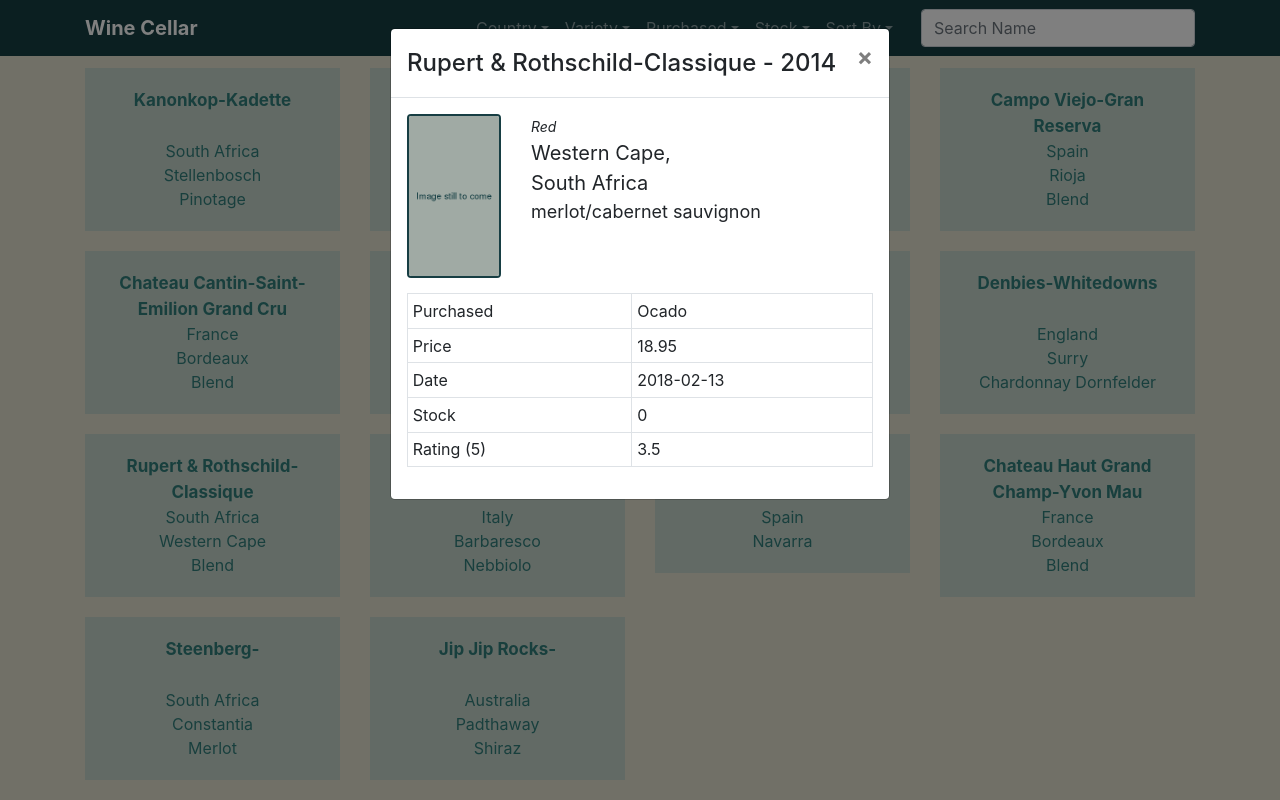
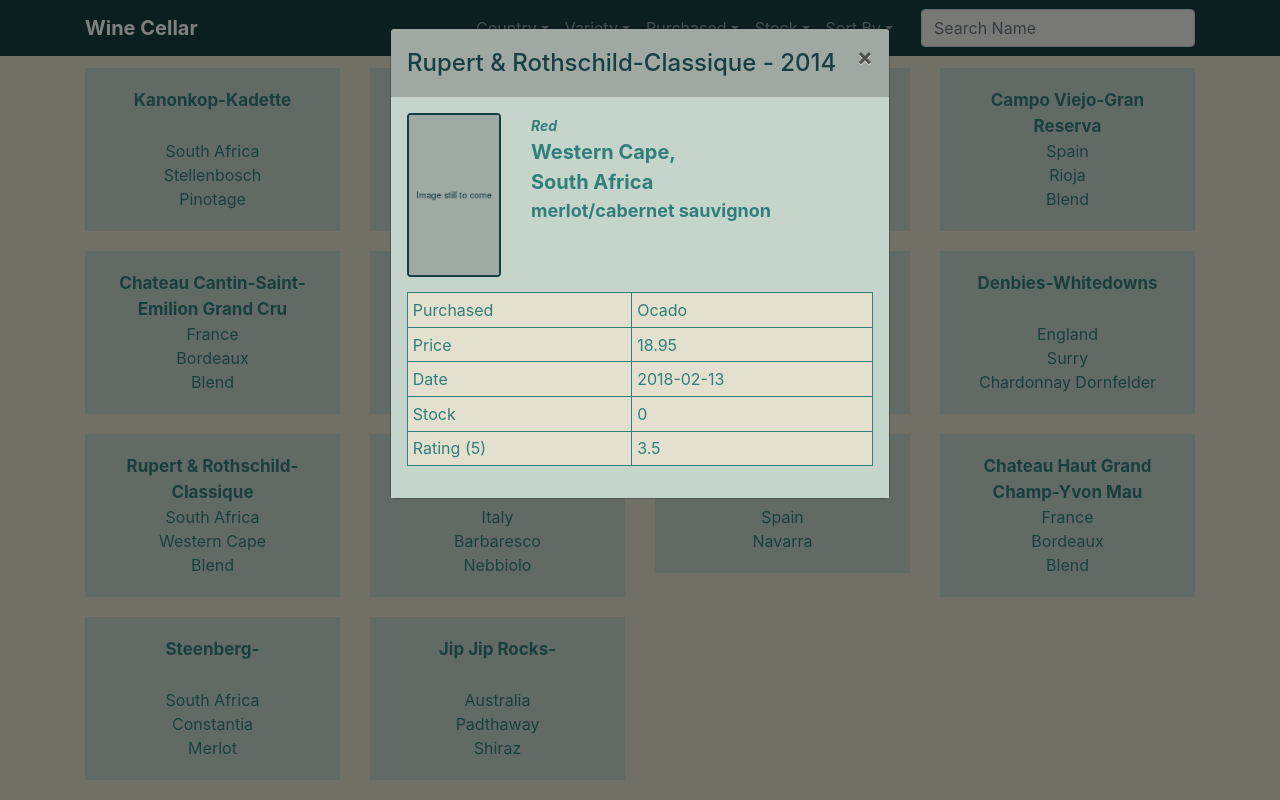
Before and after one commit to dmorison/cra-wine-cellar, a React (Create React App) app: page / in a window 1280 px wide. Both pictures are taken after a click on the link 212 px from the left and 889 px from the top of the page. Shown: the part 374-1174 px from the top of the page. Built offline with nearby package versions, Linux system fonts and the light colour scheme.

Commit message:
detail styling

```diff
--- a/src/components/Detail.css
+++ b/src/components/Detail.css
@@ -1,3 +1,30 @@
+.modal-content .modal-header {
+  background-color: #9fa8a3;
+  border-bottom: none;
+}
+
+.modal-title {
+  color: #173e43;
+}
+
+.modal-body {
+  color: #317e7b;
+  background-color: #c5d5cb;
+}
+
+.modal-body .table {
+  background-color: #e3e0cf;
+}
+
+.modal-body .table-bordered {
+  border-color: #317e7b;
+}
+
+.modal-body .table-bordered td {
+  color: #317e7b;
+  border-color: #317e7b;
+}
+
 .wine-thumbnail {
   width: 100%;
   height: auto;
--- a/src/components/Detail.js
+++ b/src/components/Detail.js
@@ -20,12 +20,18 @@
             />
           </Col>
           <Col xs={9}>
-            <span className="small-text"><i>{props.wine.Type}</i></span><br />
+            <span className="small-text"><i><strong>{props.wine.Type}</strong></i></span><br />
             <p className="large-text p-no-margin">
-              {props.wine.Region},<br />
-              {props.wine.Country}
+              <strong>
+                {props.wine.Region},<br />
+                {props.wine.Country}
+              </strong>
             </p>
-            <p className="medium-text">{props.wine.Variety === "Blend" ? props.wine.Grapes : props.wine.Variety}</p>
+            <p className="medium-text">
+              <strong>
+                {props.wine.Variety === "Blend" ? props.wine.Grapes : props.wine.Variety}
+              </strong>
+            </p>
           </Col>
         </Row>
         <Table bordered size="sm">
--- a/src/components/Head.css
+++ b/src/components/Head.css
@@ -15,6 +15,11 @@
 
 .navbar-nav .dropdown-menu {
   text-align: right;
+  background-color: #f1f1ef;
+}
+
+.dropdown-menu .dropdown-item {
+  color: #317e7b;
 }
 
 .navbar-brand {
@@ -24,6 +29,10 @@
 .form-inline {
   margin-top: 16px;
   margin-bottom: 8px;
+}
+
+.form-inline .form-control {
+  background-color: #f1f1ef;
 }
 
 @media only screen and (min-width: 768px) {
```
